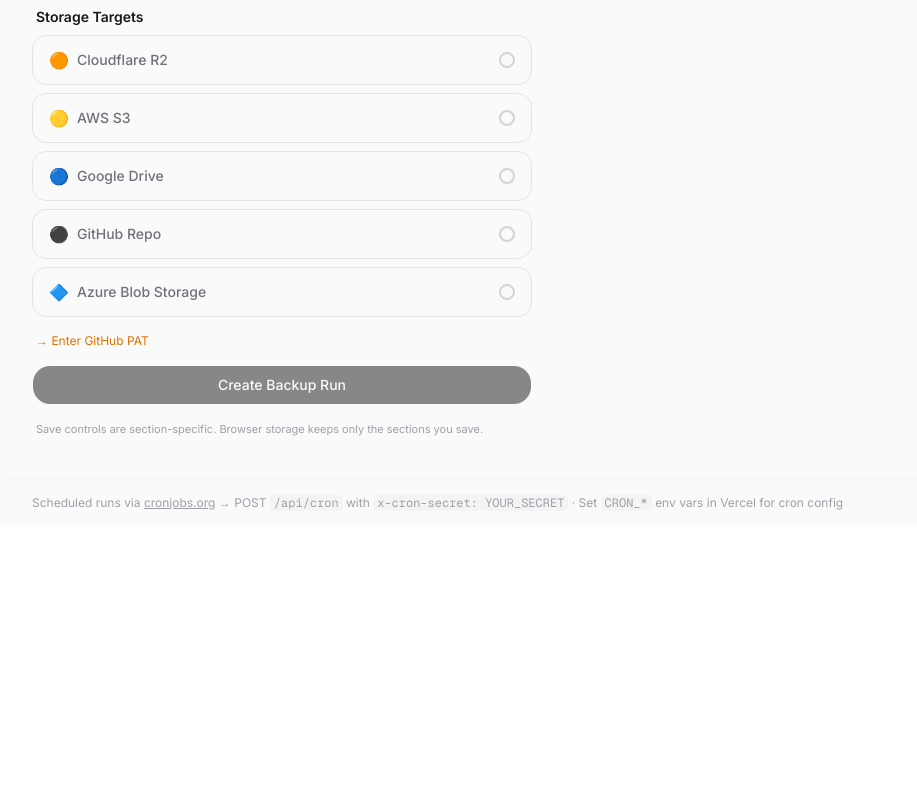
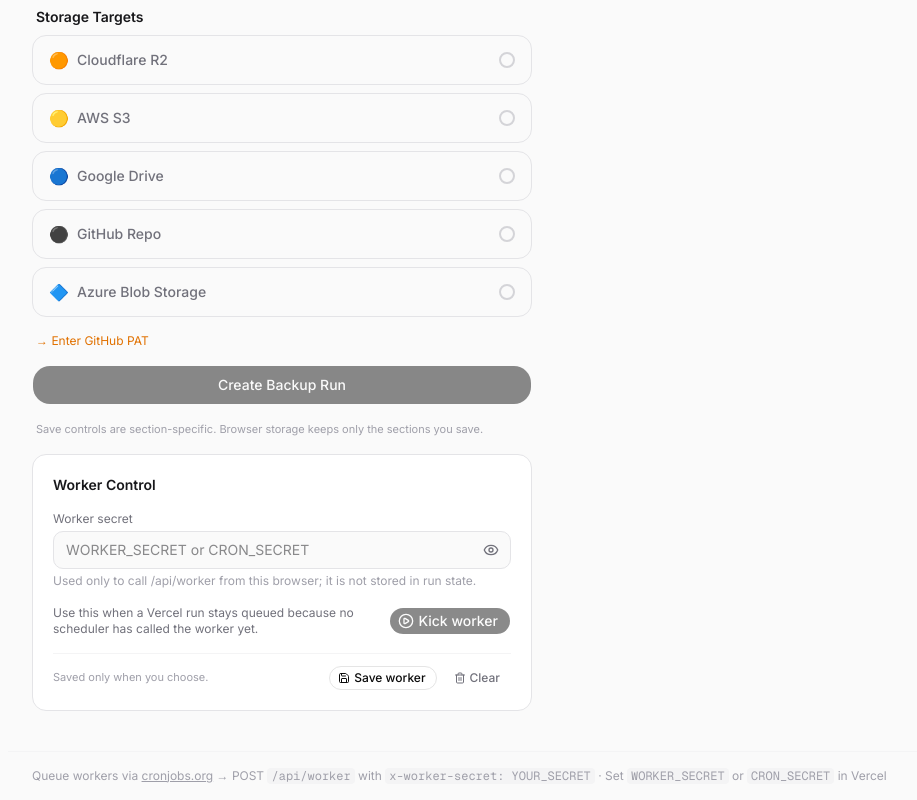
Before and after one commit to deepanimators/Detiq-GCE, a Next.js app in the folder web/: page / in a window 1280 px wide. Shown: the part 1146-1946 px from the top of the page, without its empty margins (56-973 px from the left). Before the commit the page ends 1673 px from the top, so only its background shows below. Built offline with nearby package versions, Linux system fonts and the light colour scheme.

Commit message:
fix: add worker kick for queued runs

```diff
--- a/web/src/app/page.tsx
+++ b/web/src/app/page.tsx
@@ -1,7 +1,7 @@
 'use client';
 
 import { useEffect, useState, useRef } from 'react';
-import { ClipboardCopy, Download, Eye, EyeOff, Save, Trash2 } from 'lucide-react';
+import { ClipboardCopy, Download, Eye, EyeOff, PlayCircle, Save, Trash2 } from 'lucide-react';
 import { Button } from '@/components/ui/button';
 
 // ── Types ─────────────────────────────────────────────────────────────────────
@@ -80,6 +80,7 @@ const CREDENTIAL_STORAGE_KEYS = {
   gdrive: 'detiq-gce-gdrive-v1',
   githubTarget: 'detiq-gce-github-target-v1',
   azure: 'detiq-gce-azure-v1',
+  worker: 'detiq-gce-worker-v1',
 } as const;
 
 type CredentialSection = keyof typeof CREDENTIAL_STORAGE_KEYS;
@@ -392,6 +393,9 @@ export default function Home() {
   const [storageAvailable, setStorageAvailable] = useState(true);
   const [credentialSaveStatus, setCredentialSaveStatus] = useState<CredentialStatusMap>({});
   const [logActionStatus, setLogActionStatus] = useState('');
+  const [workerSecret, setWorkerSecret] = useState('');
+  const [workerBusy, setWorkerBusy] = useState(false);
+  const [workerActionStatus, setWorkerActionStatus] = useState('');
   const logsEndRef = useRef<HTMLDivElement>(null);
 
   function applyPersistedSection(section: CredentialSection, state: PersistedSectionState) {
@@ -461,9 +465,14 @@ export default function Home() {
       return;
     }
 
-    setBoolean('azureOn', setAzureOn);
-    setString('azureConn', setAzureConn);
-    setString('azureContainer', setAzureContainer);
+    if (section === 'azure') {
+      setBoolean('azureOn', setAzureOn);
+      setString('azureConn', setAzureConn);
+      setString('azureContainer', setAzureContainer);
+      return;
+    }
+
+    setString('workerSecret', setWorkerSecret);
   }
 
   useEffect(() => {
@@ -479,7 +488,7 @@ export default function Home() {
       const legacyState = readStoredSection(LEGACY_FORM_STORAGE_KEY);
       const restored: CredentialStatusMap = {};
       for (const section of Object.keys(CREDENTIAL_STORAGE_KEYS) as CredentialSection[]) {
-        const state = readStoredSection(CREDENTIAL_STORAGE_KEYS[section]) ?? legacyState;
+        const state = readStoredSection(CREDENTIAL_STORAGE_KEYS[section]) ?? (section === 'worker' ? null : legacyState);
         if (state) {
           applyPersistedSection(section, state);
           restored[section] = 'Saved values restored from this browser.';
@@ -621,7 +630,10 @@ export default function Home() {
     if (section === 'githubTarget') {
       return { ghOn, ghOwner, ghRepo, ghBranch, ghPat, savedAt };
     }
-    return { azureOn, azureConn, azureContainer, savedAt };
+    if (section === 'azure') {
+      return { azureOn, azureConn, azureContainer, savedAt };
+    }
+    return { workerSecret, savedAt };
   }
 
   function setSectionStatus(section: CredentialSection, message: string) {
@@ -719,6 +731,13 @@ export default function Home() {
         return;
       }
 
+      if (workerSecret.trim()) {
+        addLog('[worker] Worker secret is present; requesting worker.');
+        void kickWorker({ automatic: true });
+      } else {
+        addLog('[worker] No worker secret set in the UI. If this run stays queued, enter WORKER_SECRET or CRON_SECRET and kick the worker.');
+      }
+
       await watchRun(body.run.id);
     } catch (e) {
       addLog(`Connection error: ${e instanceof Error ? e.message : String(e)}`);
@@ -796,6 +815,51 @@ export default function Home() {
     }
   }
 
+  async function kickWorker(options: { automatic?: boolean } = {}) {
+    const secret = workerSecret.trim();
+    if (!secret) {
+      setWorkerActionStatus('Enter WORKER_SECRET or CRON_SECRET before kicking the worker.');
+      return;
+    }
+
+    setWorkerBusy(true);
+    setWorkerActionStatus(options.automatic ? 'Requesting worker automatically...' : 'Requesting worker...');
+    try {
+      const response = await fetch('/api/worker', {
+        method: 'POST',
+        headers: { 'x-worker-secret': secret },
+      });
+      const body = await response.json().catch(() => ({})) as {
+        processed?: boolean;
+        error?: string;
+        message?: string;
+        code?: string;
+      };
+
+      if (!response.ok) {
+        throw new Error(body.message ?? body.error ?? body.code ?? `Worker failed with HTTP ${response.status}`);
+      }
+
+      const message = body.processed
+        ? 'Worker accepted one queued run.'
+        : 'Worker found no unclaimed queued run.';
+      setWorkerActionStatus(message);
+      addLog(`[worker] ${message}`);
+
+      if (currentRun) {
+        const runResponse = await fetch(`/api/runs/${currentRun.id}`, { cache: 'no-store' });
+        const stored = await runResponse.json() as { run?: RunRecord };
+        if (stored.run) setCurrentRun(stored.run);
+      }
+    } catch (error) {
+      const message = `Worker request failed: ${error instanceof Error ? error.message : String(error)}`;
+      setWorkerActionStatus(message);
+      addLog(`ERROR: ${message}`);
+    } finally {
+      setWorkerBusy(false);
+    }
+  }
+
   function isTerminalStatus(status: RunStatus) {
     return ['preflight_failed', 'completed', 'partial', 'failed', 'cancelled'].includes(status);
   }
@@ -848,6 +912,7 @@ export default function Home() {
     (dryRun || countAdapters() > 0)
   );
   const actualError = summarizeActualError(logs, currentRun);
+  const queuedNeedsWorker = running && currentRun?.status === 'queued';
 
   return (
     <div className="min-h-screen bg-zinc-50 dark:bg-zinc-950 font-sans">
@@ -1119,6 +1184,40 @@ export default function Home() {
           <p className="text-[11px] text-zinc-400 px-1">
             Save controls are section-specific. Browser storage keeps only the sections you save.
           </p>
+
+          <Section title="Worker Control">
+            <Field
+              label="Worker secret"
+              value={workerSecret}
+              onChange={setWorkerSecret}
+              placeholder="WORKER_SECRET or CRON_SECRET"
+              type="password"
+              hint="Used only to call /api/worker from this browser; it is not stored in run state."
+            />
+            <div className="flex flex-wrap items-center justify-between gap-2">
+              <p className="text-xs text-zinc-500 dark:text-zinc-400 flex-1">
+                {queuedNeedsWorker
+                  ? 'This run is queued and waiting for a worker invocation.'
+                  : 'Use this when a Vercel run stays queued because no scheduler has called the worker yet.'}
+              </p>
+              <Button type="button" size="sm" onClick={() => void kickWorker()} disabled={workerBusy || !workerSecret.trim()}>
+                <PlayCircle data-icon="inline-start" />
+                {workerBusy ? 'Kicking...' : 'Kick worker'}
+              </Button>
+            </div>
+            {workerActionStatus && (
+              <p className={`text-xs break-words ${workerActionStatus.startsWith('Worker request failed') ? 'text-red-600 dark:text-red-400' : 'text-zinc-500 dark:text-zinc-400'}`}>
+                {workerActionStatus}
+              </p>
+            )}
+            <SectionStorageActions
+              label="worker"
+              status={credentialSaveStatus.worker}
+              disabled={!formHydrated || !storageAvailable}
+              onSave={() => saveCredentialSection('worker')}
+              onClear={() => clearCredentialSection('worker')}
+            />
+          </Section>
         </div>
 
         {/* ── Right: live log ────────────────────────────────────────────── */}
@@ -1157,8 +1256,13 @@ export default function Home() {
             </div>
           </div>
 
-          {(actualError || logActionStatus) && (
+          {(queuedNeedsWorker || actualError || logActionStatus) && (
             <div className="border-b border-zinc-100 dark:border-zinc-800 px-4 py-3 flex-shrink-0 space-y-1 bg-zinc-50 dark:bg-zinc-900">
+              {queuedNeedsWorker && (
+                <p className="text-xs text-amber-600 dark:text-amber-400 break-words">
+                  <span className="font-semibold">Waiting for worker:</span> call <code className="bg-amber-100/70 dark:bg-amber-950 px-1 rounded">/api/worker</code> with <code className="bg-amber-100/70 dark:bg-amber-950 px-1 rounded">x-worker-secret</code>, or use Worker Control.
+                </p>
+              )}
               {actualError && (
                 <p className="text-xs text-red-600 dark:text-red-400 break-words">
                   <span className="font-semibold">Actual error:</span> {actualError}
@@ -1237,11 +1341,11 @@ export default function Home() {
       </main>
 
       <footer className="relative z-10 max-w-6xl mx-auto px-6 py-4 text-xs text-zinc-400 border-t border-zinc-100 dark:border-zinc-800 bg-zinc-50 dark:bg-zinc-950 mt-2">
-        Scheduled runs via{' '}
+        Queue workers via{' '}
         <a href="https://cronjobs.org" className="underline hover:text-zinc-600">cronjobs.org</a>
-        {' '}→ POST <code className="bg-zinc-100 dark:bg-zinc-800 px-1 rounded">/api/cron</code>
-        {' '}with <code className="bg-zinc-100 dark:bg-zinc-800 px-1 rounded">x-cron-secret: YOUR_SECRET</code>
-        {' '}· Set <code className="bg-zinc-100 dark:bg-zinc-800 px-1 rounded">CRON_*</code> env vars in Vercel for cron config
+        {' '}→ POST <code className="bg-zinc-100 dark:bg-zinc-800 px-1 rounded">/api/worker</code>
+        {' '}with <code className="bg-zinc-100 dark:bg-zinc-800 px-1 rounded">x-worker-secret: YOUR_SECRET</code>
+        {' '}· Set <code className="bg-zinc-100 dark:bg-zinc-800 px-1 rounded">WORKER_SECRET</code> or <code className="bg-zinc-100 dark:bg-zinc-800 px-1 rounded">CRON_SECRET</code> in Vercel
       </footer>
     </div>
   );
```
Also changed, not shown: 1 other file (tests, documents, lock files or other folders).
